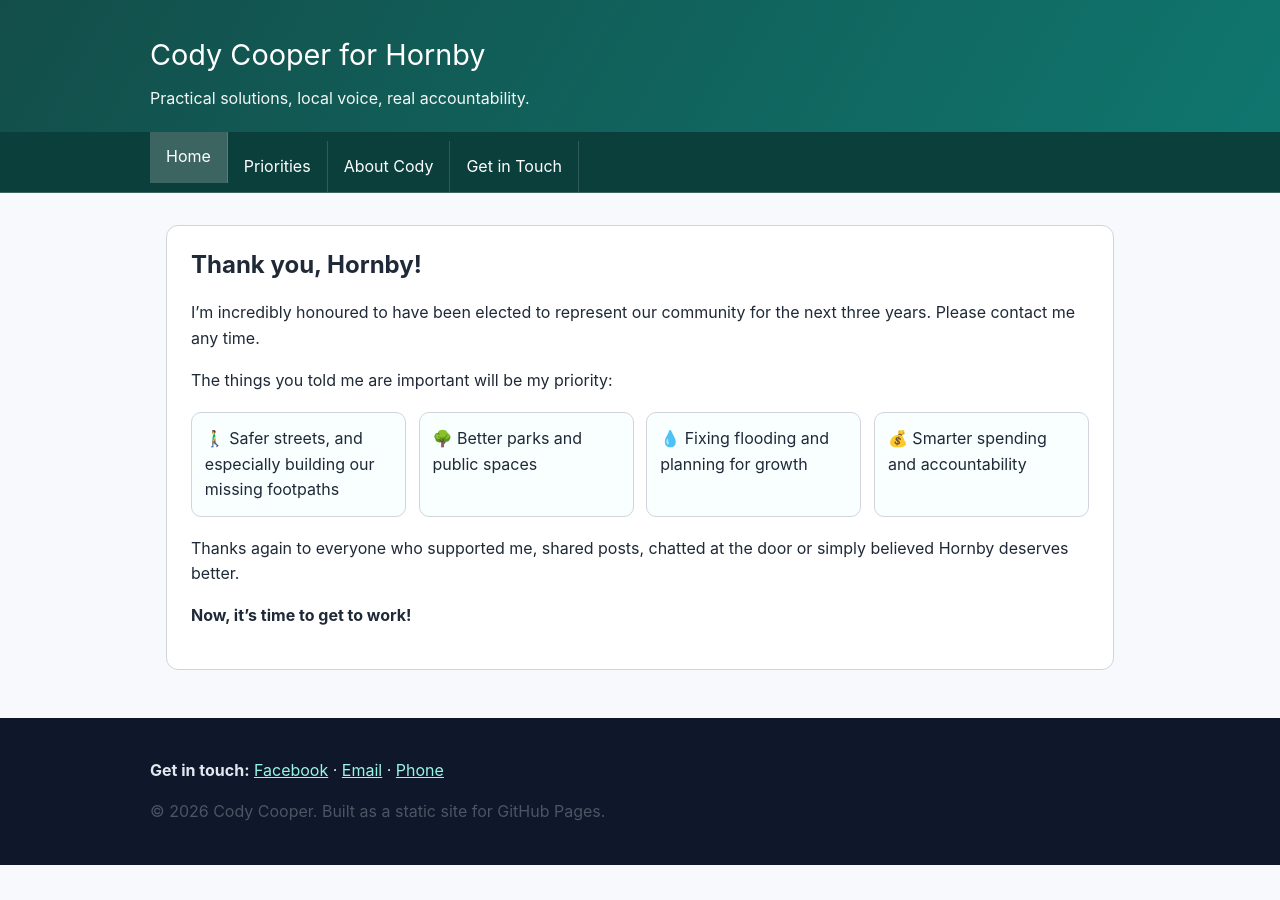
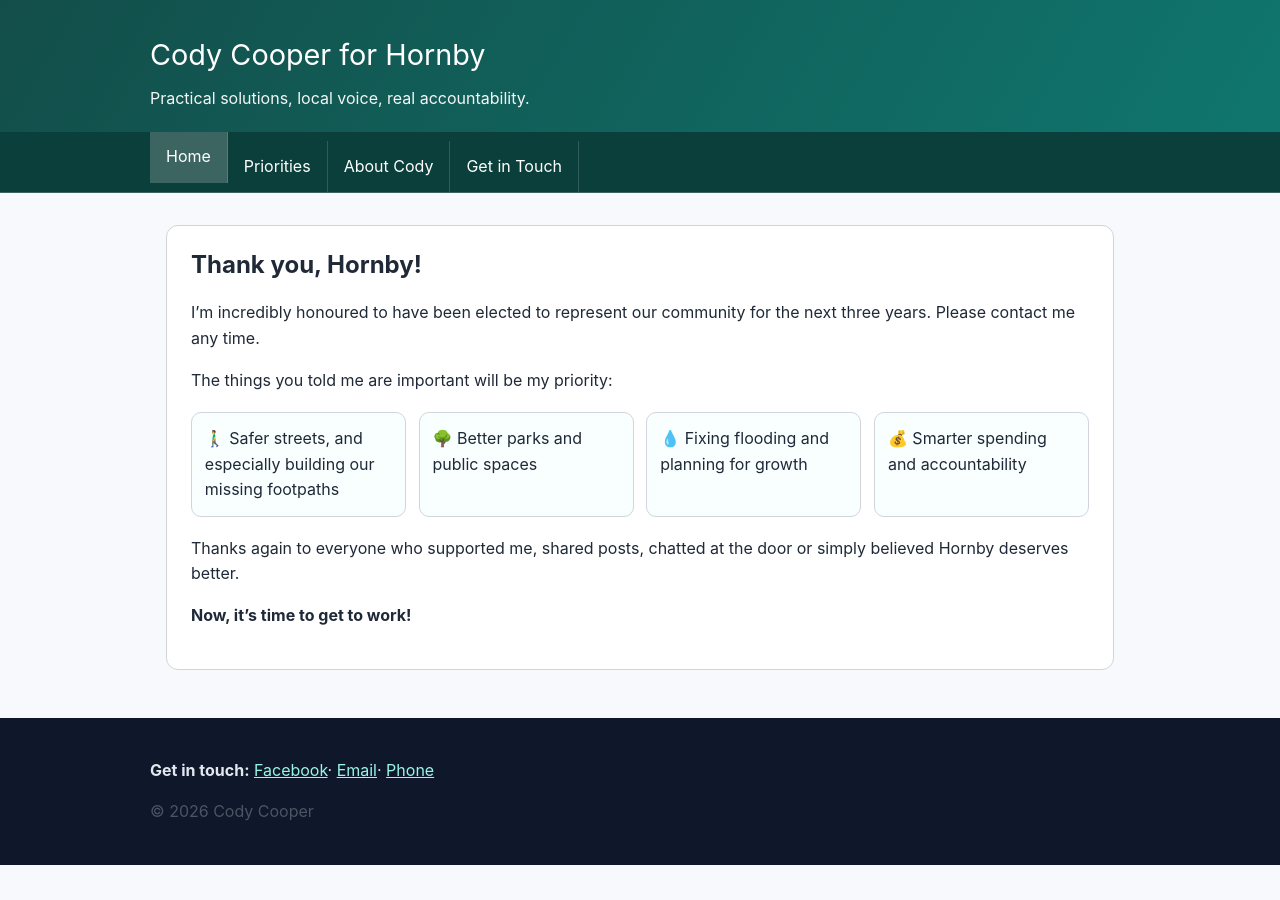
Before and after one commit to codyc1515/website, a Jekyll site: the page built from index.md, in a window 1280 px wide. Built offline with Jekyll 4.4.1, drawn with Linux system fonts in a browser that asks for light colours.

Commit message:
Initial commit

```diff
--- a/_includes/footer.html
+++ b/_includes/footer.html
@@ -1,6 +1,6 @@
 <footer class="site-footer">
   <div class="site-footer-inner">
-    <p><strong>Get in touch:</strong> <a href="https://www.facebook.com/">Facebook</a> · <a href="mailto:hello@codycooper.co.nz">Email</a> · <a href="tel:+64000000000">Phone</a></p>
-    <p class="muted">© {{ "now" | date: "%Y" }} Cody Cooper. Built as a static site for GitHub Pages.</p>
+    <p><strong>Get in touch:</strong> <a href="https://www.facebook.com/CodyCooperHornby/">Facebook</a>· <a href="mailto:cody.cooper@ccc.govt.nz">Email</a>· <a href="tel:+6421501087">Phone</a></p>
+    <p class="muted">© {{ "now" | date: "%Y" }} Cody Cooper</p>
   </div>
 </footer>
```
